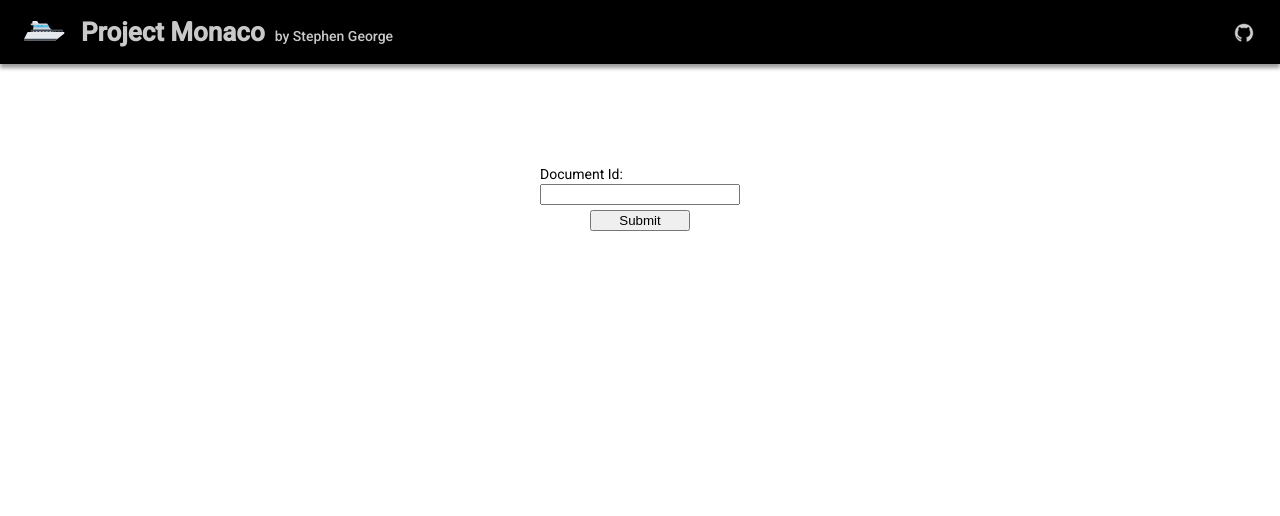
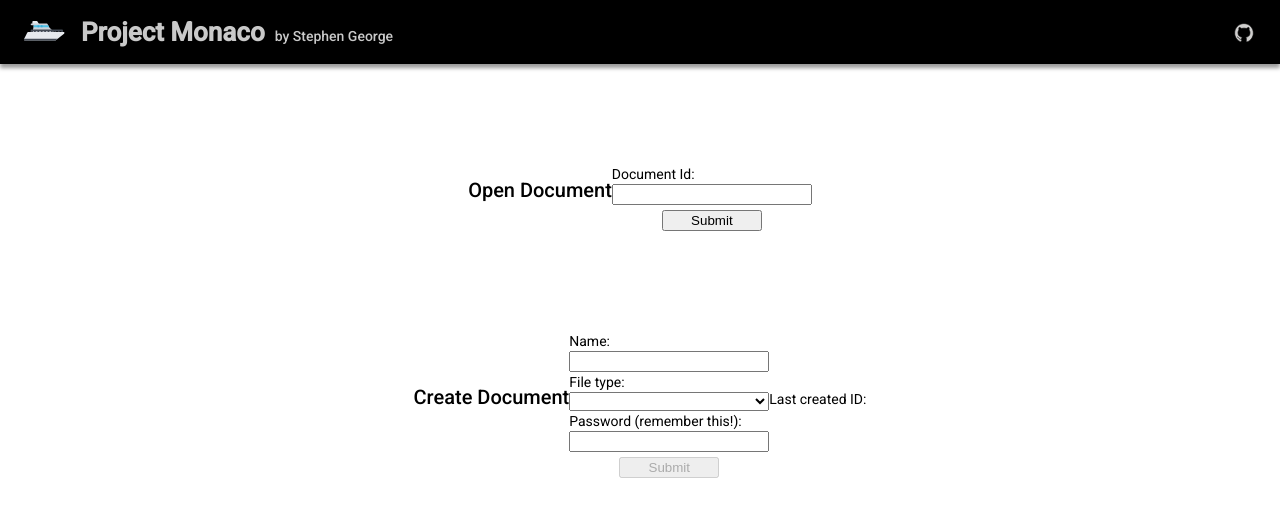
Before and after one commit to stephengeorge568/project-monaco-editor, an Angular app: page /#/home in a window 1280 px wide. Shown: the top 516 px of the page. Built offline with nearby package versions, Linux system fonts and the light colour scheme; what ngx-monaco-editor would draw is missing.

Commit message:
CreateDocument

```diff
--- a/src/app/app.module.ts
+++ b/src/app/app.module.ts
@@ -16,6 +16,9 @@
 import { DomSanitizer } from "@angular/platform-browser";
 import { ToolbarComponent } from './components/toolbar/toolbar.component';
 import { HomeComponent } from './components/home/home.component';
+import {MatSelectModule} from '@angular/material/select';
+import { DocumentInfoComponent } from './components/document-info/document-info.component';
+import {MatDialogModule} from '@angular/material/dialog';
 
 const monacoConfig: NgxMonacoEditorConfig = {
   baseUrl: 'OT-editor/assets', // configure base path cotaining monaco-editor directory after build default: './assets'
@@ -30,9 +33,12 @@
     MonacoComponent,
     ToolbarComponent,
     HomeComponent,
+    DocumentInfoComponent,
   ],
   imports: [
+    MatDialogModule,
     MatIconModule,
+    MatSelectModule,
     ReactiveFormsModule,
     MatButtonModule,
     HttpClientModule,
--- /dev/null
+++ b/src/app/components/document-info/document-info.component.html
@@ -0,0 +1,5 @@
+<div>
+	<p><strong>Id: </strong>{{this.id}}</p>
+	<p><strong>Password: </strong>{{this.password}}</p>
+	<button mat-button mat-dialog-close>Close</button>
+</div>
--- /dev/null
+++ b/src/app/components/document-info/document-info.component.ts
@@ -0,0 +1,22 @@
+import { Component, Inject, Input, OnInit } from '@angular/core';
+import {MatDialog, MAT_DIALOG_DATA} from '@angular/material/dialog';
+
+@Component({
+  selector: 'app-document-info',
+  templateUrl: './document-info.component.html',
+  styleUrls: ['./document-info.component.css']
+})
+export class DocumentInfoComponent implements OnInit {
+
+  id: number;
+  password: string;
+
+  constructor(@Inject(MAT_DIALOG_DATA) public data: any) {
+    this.id = data.id;
+    this.password = data.password;
+  }
+
+  ngOnInit(): void {
+  }
+
+}
--- a/src/app/components/home/document-service/document.service.ts
+++ b/src/app/components/home/document-service/document.service.ts
@@ -6,6 +6,7 @@
 import { GlobalConstants } from 'src/app/objects/GlobalConstants';
 import { OpenDocumentRequest } from 'src/app/objects/OpenDocumentRequest';
 import { GetDocumentMetaResponse } from 'src/app/objects/GetDocumentMetaResponse';
+import { CreateDocumentRequest } from 'src/app/objects/CreateDocumentRequest';
 @Injectable({
   providedIn: 'root'
 })
@@ -37,4 +38,9 @@
     }
   }
 
+  public createDocument(password: string, name: string, type: string): Observable<number> {
+    let request: CreateDocumentRequest = new CreateDocumentRequest(password, name, type);
+    return this.http.post<number>(this.serverIP + "/api/document", request);
+  }
+
 }
--- a/src/app/components/home/home.component.css
+++ b/src/app/components/home/home.component.css
@@ -1,6 +1,7 @@
 form {
 	display: flex;
 	flex-direction: column;
+
 	width: 200px;
 }
 
--- a/src/app/components/home/home.component.html
+++ b/src/app/components/home/home.component.html
@@ -1,5 +1,6 @@
 
 <div class="container">
+	<h2>Open Document</h2>
 	<form [formGroup]="documentForm" (ngSubmit)="onSubmit()" >
 		<label for="id">Document Id: </label>
  	    <input id="id" type="text" formControlName="documentId">
@@ -10,3 +11,29 @@
 		</div>
 	</form>
 </div>
+<div class="container">
+	<h2>Create Document</h2>
+	<form [formGroup]="createDocumentForm" (ngSubmit)="onCreateSubmit()" >
+		<label for="id">Name: </label>
+ 	    <input id="id" type="text" formControlName="documentName" required>
+		<label for="type">File type: </label>
+ 	    <select id="type" type="text" formControlName="documentType" required>
+			<option value="java">Java</option>
+			<option value="ts">Typescript</option>
+			<option value="c">C</option>
+			<option value="cpp">C++</option>
+			<option value="py">Python</option>
+			<option value="html">HTML</option>
+			<option value="css">CSS</option>
+			<option value="js">Javascript</option>
+		</select>
+		<label for="password">Password (remember this!): </label>
+ 	    <input id="password" type="text" formControlName="documentPassword" required>
+		<div class="button-container">
+			<button type="submit" [disabled]="!createDocumentForm.valid || awaitingCreateResponse">Submit</button>
+		</div>
+	</form>
+	<div>
+		<p>Last created ID: {{this.lastCreatedId}}</p>
+	</div>
+</div>
--- a/src/app/components/home/home.component.ts
+++ b/src/app/components/home/home.component.ts
@@ -1,7 +1,9 @@
 import { HttpErrorResponse } from '@angular/common/http';
 import { Component, OnInit } from '@angular/core';
 import { FormControl, FormGroup } from '@angular/forms';
+import { MatDialog } from '@angular/material/dialog';
 import { Router } from '@angular/router';
+import { DocumentInfoComponent } from '../document-info/document-info.component';
 import { DocumentService } from './document-service/document.service';
 
 @Component({
@@ -11,11 +13,22 @@
 })
 export class HomeComponent implements OnInit {
 
+  awaitingCreateResponse: boolean = false;
+
+  lastCreatedId?: number;
+  lastCreatedPassword?: string;
+
   documentForm = new FormGroup({
     documentId: new FormControl(''),
   });
 
-  constructor(private documentService: DocumentService, private router: Router) { }
+  createDocumentForm = new FormGroup({
+    documentName: new FormControl(''),
+    documentType: new FormControl(''),
+    documentPassword: new FormControl(''),
+  });
+
+  constructor(private documentService: DocumentService, private router: Router, public dialog: MatDialog) { }
 
   ngOnInit(): void {
   }
@@ -30,20 +43,29 @@
 
         }
       );
-
-      // this.documentService.openDocument(this.documentForm.value.documentId, this.documentForm.value.documentPassword).subscribe(
-      //   response => {
-      //       // Document was successfully authenticated and opened
-      //       this.router.navigate(['/document/' + this.documentForm.value.documentId]);
-      //   },
-      //   (err: HttpErrorResponse) => {
-      //     if (err.status == 401) {
-      //       // Password wrong
-      //     } else if (err.status == 404) {
-      //       // Document not in DB or filesystem
-      //     }
-      //   }
-      // );
   }
 
+  onCreateSubmit() {
+    this.awaitingCreateResponse = true;
+    this.documentService.createDocument(this.createDocumentForm.value.documentPassword,
+                                        this.createDocumentForm.value.documentName,
+                                        this.createDocumentForm.value.documentType).subscribe(
+      response => {
+        this.awaitingCreateResponse = false;
+        this.lastCreatedId = response;
+        this.lastCreatedPassword = this.createDocumentForm.value.documentPassword;
+        this.createDocumentForm.reset();
+        let dialogRef = this.dialog.open(DocumentInfoComponent, {
+          data: {
+            id: this.lastCreatedId,
+            password: this.lastCreatedPassword
+          },
+        });
+      },
+      (err: HttpErrorResponse) => {
+        this.awaitingCreateResponse = false;
+      }
+    );
 }
+
+}
--- /dev/null
+++ b/src/app/objects/CreateDocumentRequest.ts
@@ -0,0 +1,14 @@
+
+
+export class CreateDocumentRequest {
+
+    public password_hash: string;
+    public filename: string;
+	public filetype: string;
+
+    constructor(password_hash: string, filename: string, filetype: string) {
+		this.password_hash = password_hash;
+		this.filename = filename;
+		this.filetype = filetype;
+    }
+}
```
Also changed, not shown: src/app/components/document-info/document-info.component.css (added), 1 other file (tests, documents, lock files or other folders).
